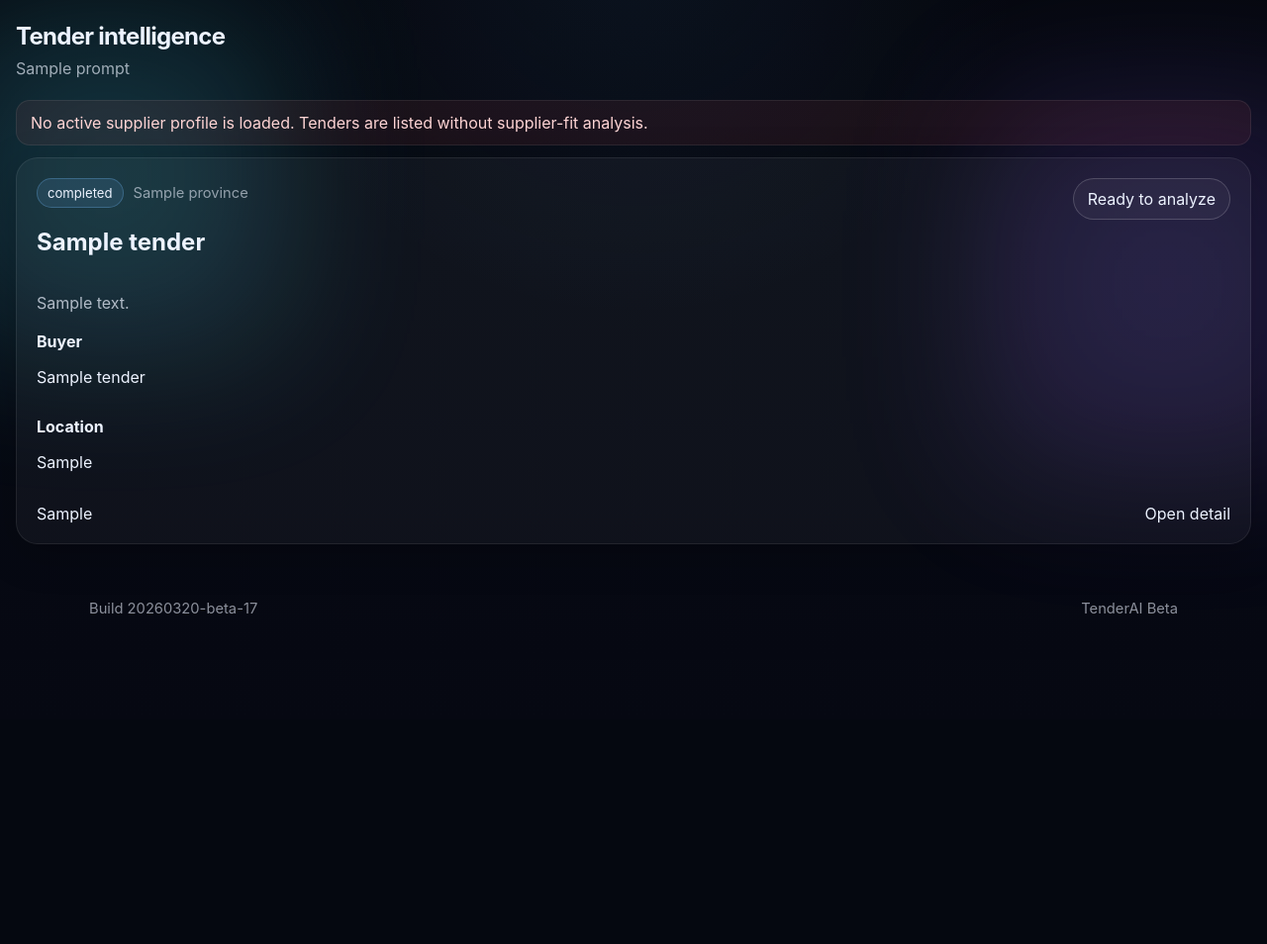
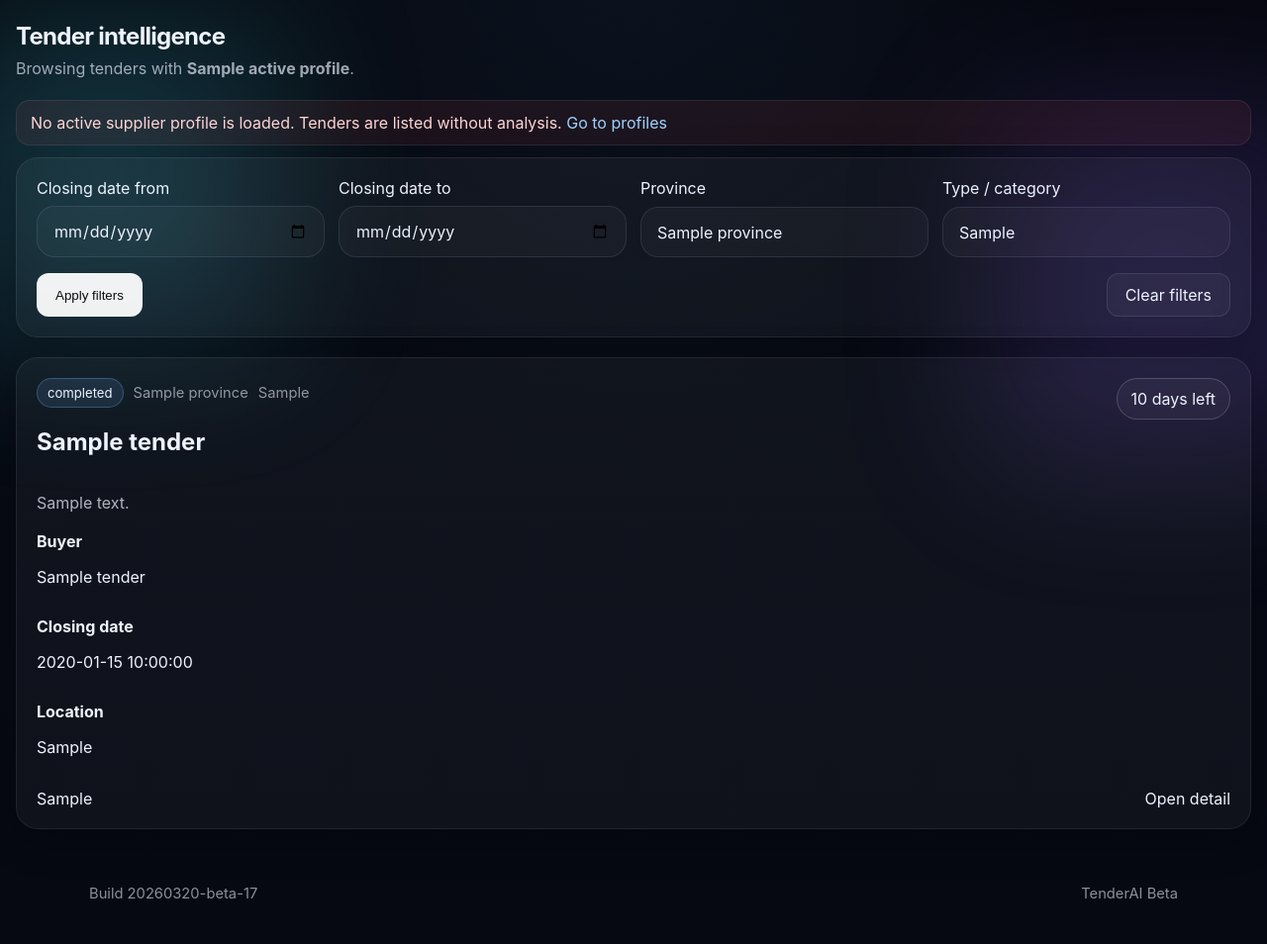
Before and after one commit to veza-sawbn/tenderai-kitchen, a Flask app: template templates/feed.html in a window 1280 px wide. Shown: the part 73-1027 px from the top of the page at 99% size. Before the commit the page ends 693 px from the top, so only its background shows below. Run offline with Flask 3, Linux system fonts and the light colour scheme; the template is opened without the code that fills it: most values are stand-ins (such as "Sample title", 1, 10 or a date in 2020).

Commit message:
Update feed.html

```diff
--- a/templates/feed.html
+++ b/templates/feed.html
@@ -6,10 +6,10 @@
   <div class="section-head">
     <h1>Tender intelligence</h1>
     <p>
-      {% if analysis_enabled %}
-        {{ prompt or "Live tenders loaded. Open a tender to run AI analysis against the active supplier profile." }}
+      {% if active_profile %}
+        Browsing tenders with <strong>{{ active_profile.company_name or active_profile.file_name }}</strong>.
       {% else %}
-        {{ prompt or "Live tenders loaded. Upload or activate a supplier profile to enable analysis." }}
+        Browse live tenders. Activate a supplier profile to analyze them with TenderAI.
       {% endif %}
     </p>
   </div>
@@ -20,9 +20,42 @@
 
   {% if not analysis_enabled %}
     <div class="flash flash-error">
-      No active supplier profile is loaded. Tenders are listed without supplier-fit analysis.
+      No active supplier profile is loaded. Tenders are listed without analysis.
+      <a class="text-link" href="{{ url_for('profiles_page') }}">Go to profiles</a>
     </div>
   {% endif %}
+
+  <form method="get" action="{{ url_for('tenders_page') }}" class="card filter-card">
+    {% if profile_id %}
+      <input type="hidden" name="profile_id" value="{{ profile_id }}">
+    {% endif %}
+    <div class="filters-grid">
+      <div class="filter-field">
+        <label for="date_from">Closing date from</label>
+        <input id="date_from" name="date_from" type="date" value="{{ filters.date_from }}">
+      </div>
+
+      <div class="filter-field">
+        <label for="date_to">Closing date to</label>
+        <input id="date_to" name="date_to" type="date" value="{{ filters.date_to }}">
+      </div>
+
+      <div class="filter-field">
+        <label for="province">Province</label>
+        <input id="province" name="province" type="text" placeholder="e.g. Gauteng" value="{{ filters.province }}">
+      </div>
+
+      <div class="filter-field">
+        <label for="tender_type">Type / category</label>
+        <input id="tender_type" name="tender_type" type="text" placeholder="e.g. services, construction" value="{{ filters.tender_type }}">
+      </div>
+    </div>
+
+    <div class="card-actions">
+      <button class="btn btn-primary" type="submit">Apply filters</button>
+      <a class="btn btn-secondary" href="{{ url_for('tenders_page', profile_id=profile_id) if profile_id else url_for('tenders_page') }}">Clear filters</a>
+    </div>
+  </form>
 
   <div class="analysis-grid">
     {% for tender in tenders %}
@@ -31,13 +64,27 @@
           <div>
             <div class="meta-row">
               <span class="meta-pill">{{ tender.status or "Open" }}</span>
-              {% if tender.province %}
-                <span class="meta-muted">{{ tender.province }}</span>
-              {% endif %}
+              {% if tender.province %}<span class="meta-muted">{{ tender.province }}</span>{% endif %}
+              {% if tender.tender_type %}<span class="meta-muted">{{ tender.tender_type }}</span>{% endif %}
             </div>
             <h2>{{ tender.title or "Untitled tender" }}</h2>
           </div>
-          <div class="fit-badge fit-neutral">Ready to analyze</div>
+
+          {% if tender.days_left is not none %}
+            <div class="fit-badge {% if tender.days_left < 0 %}fit-low-fit{% elif tender.days_left <= 7 %}fit-medium-fit{% else %}fit-neutral{% endif %}">
+              {% if tender.days_left < 0 %}
+                Closed
+              {% elif tender.days_left == 0 %}
+                Closes today
+              {% elif tender.days_left == 1 %}
+                1 day left
+              {% else %}
+                {{ tender.days_left }} days left
+              {% endif %}
+            </div>
+          {% else %}
+            <div class="fit-badge fit-neutral">Date unknown</div>
+          {% endif %}
         </div>
 
         <p class="card-copy">
@@ -49,6 +96,12 @@
             <strong>Buyer</strong>
             <p>{{ tender.buyer_name or "Unknown buyer" }}</p>
           </div>
+
+          <div>
+            <strong>Closing date</strong>
+            <p>{{ tender.closing_date_display or "Not supplied" }}</p>
+          </div>
+
           <div>
             <strong>Location</strong>
             <p>{{ tender.delivery_location or tender.province or "Not supplied" }}</p>
@@ -62,8 +115,8 @@
       </article>
     {% else %}
       <div class="card empty-card">
-        <h2>No tenders returned</h2>
-        <p>Check API filters, deployment version, or upstream API availability.</p>
+        <h2>No tenders matched</h2>
+        <p>Try adjusting the date, province, or type filters.</p>
       </div>
     {% endfor %}
   </div>
```
